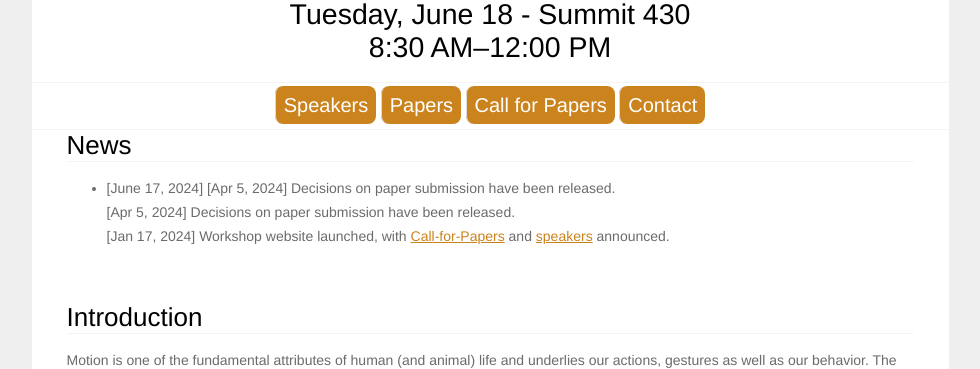
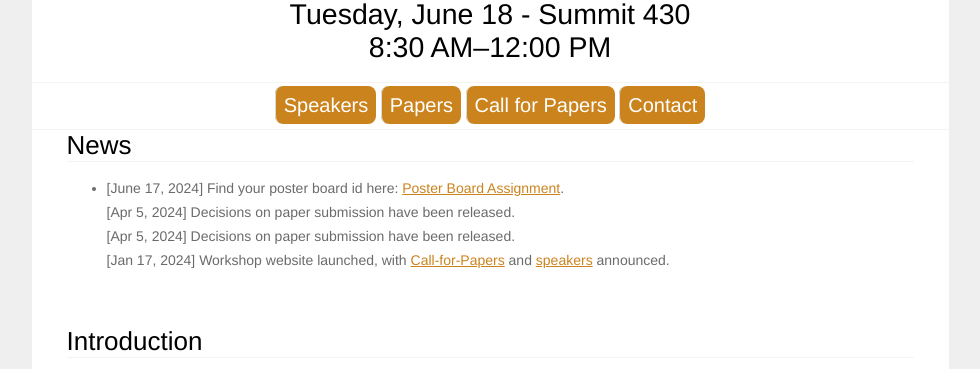
Before and after one commit to humogen/humogen.github.io, a plain HTML site: page index.html in a window 1280 px wide. Shown: the part 387-756 px from the top of the page, without its empty margins (150-1130 px from the left). Drawn offline with Linux system fonts and the light colour scheme.

Commit message:
Update index.html

```diff
--- a/index.html
+++ b/index.html
@@ -86,7 +86,8 @@ function topFunction() {
 
 
   <li>
-	  [June 17, 2024]     [Apr 5, 2024] Decisions on paper submission have been released.<br>
+	  [June 17, 2024] Find your poster board id here: <a href="https://docs.google.com/spreadsheets/d/1kjM7L1hr7oLT9TNKKIE6iLeltEUrSiiKZ-DFiHzzTWQ/edit?usp=sharing">Poster Board Assignment</a>. <br>
+      [Apr 5, 2024] Decisions on paper submission have been released.<br>
     [Apr 5, 2024] Decisions on paper submission have been released.<br>
     [Jan 17, 2024] Workshop website launched, with <a href="#cfp">Call-for-Papers</a> and <a href="#speakers">speakers</a> announced.
   </li>
```
